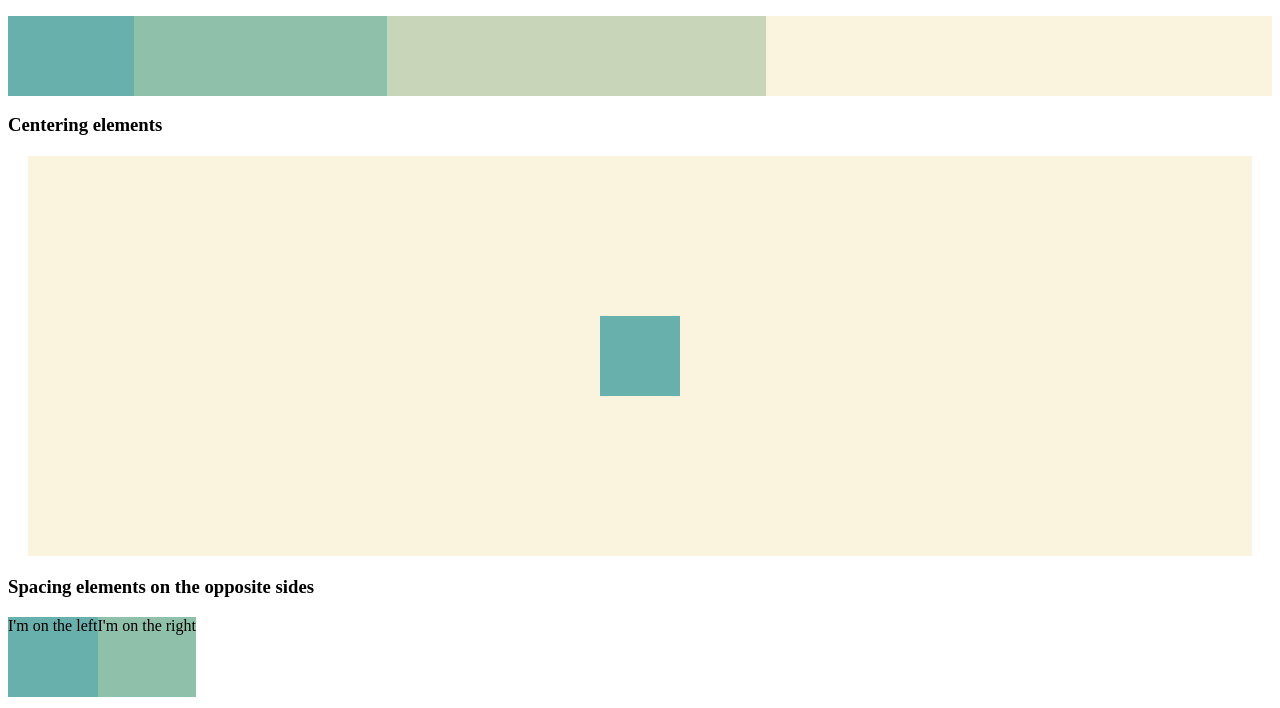
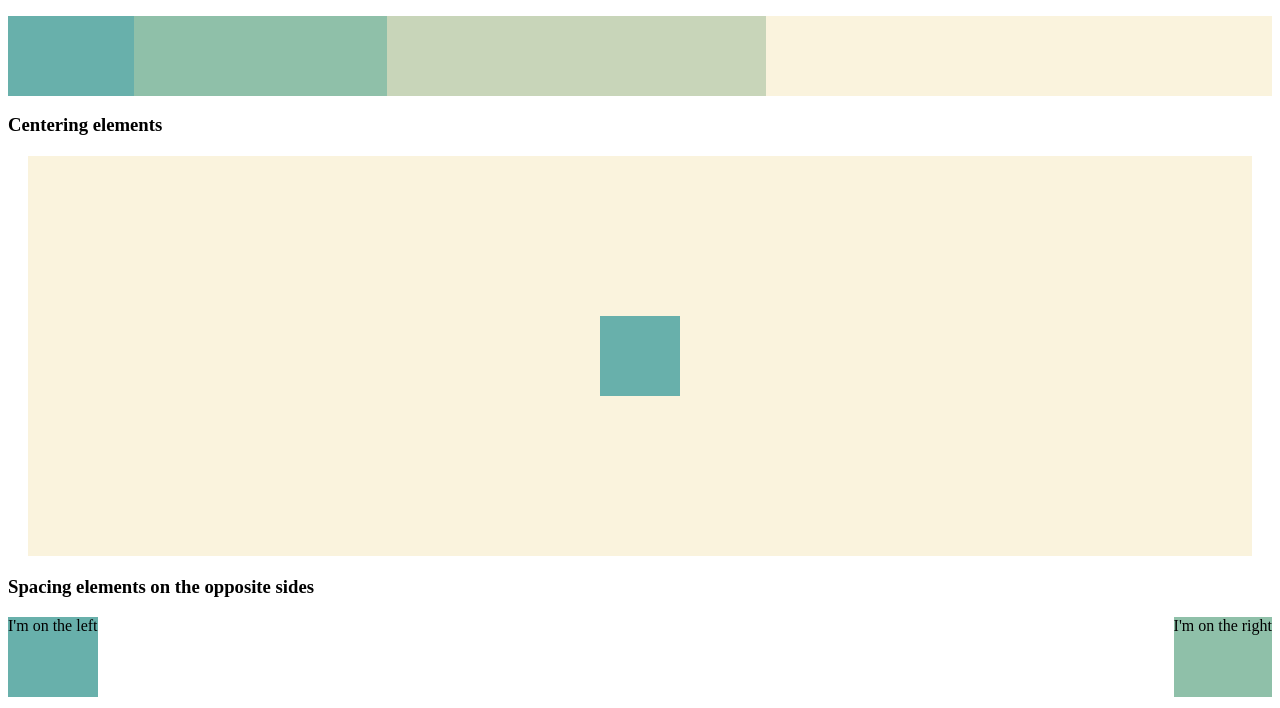
Before and after one commit to CDChamberlin/Module-2-Labs, a plain HTML site: page scr/Lab 3/lab3.html in a window 1280 px wide. Shown: the part 92-800 px from the top of the page. Drawn offline with Linux system fonts and the light colour scheme.

Commit message:
Flex justify content space between

```diff
--- a/scr/Lab 3/lab3.html
+++ b/scr/Lab 3/lab3.html
@@ -65,6 +65,10 @@
       .flex-center{
         align-items: center;
         justify-content: center;
+      }
+
+      .flex-space-between{
+        justify-content: space-between;
       }
 
     </style>
```
